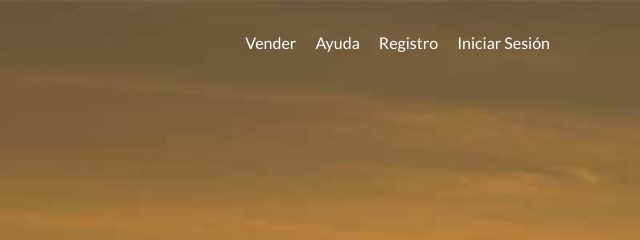
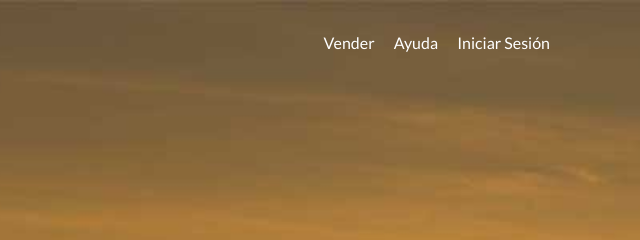
Before and after one commit to contactofernando/javascriptDOM, a plain HTML site: page index.html in a window 1280 px wide. Shown: the top 240 px of the page, 640-1280 px from the left. Drawn offline with nearby package versions, Linux system fonts and the light colour scheme.

Commit message:
Eliminar del DOM con remove y con removeChild

```diff
--- a/index.html
+++ b/index.html
@@ -245,7 +245,7 @@
     <!-- <script src="js/05-scripts.js"></script> -->
     <!-- <script src="js/06-scripts.js"></script> -->
     <!-- <script src="js/07-scripts.js"></script> -->
-    <script src="js/08-scripts.js"></script>
+    <!-- <script src="js/08-scripts.js"></script> -->
     <script src="js/09-scripts.js"></script>
     <script src="js/10-scripts.js"></script>
     <script src="js/11-scripts.js"></script>
--- a/js/09-scripts.js
+++ b/js/09-scripts.js
@@ -0,0 +1,10 @@
+// const primerEnlace = document.querySelector('a');
+// primerEnlace.remove();
+
+
+// Eliminar desde el padre...
+const navegacion = document.querySelector('.navegacion');
+
+console.log(navegacion.children);
+
+navegacion.removeChild(navegacion.children[2]);
```
